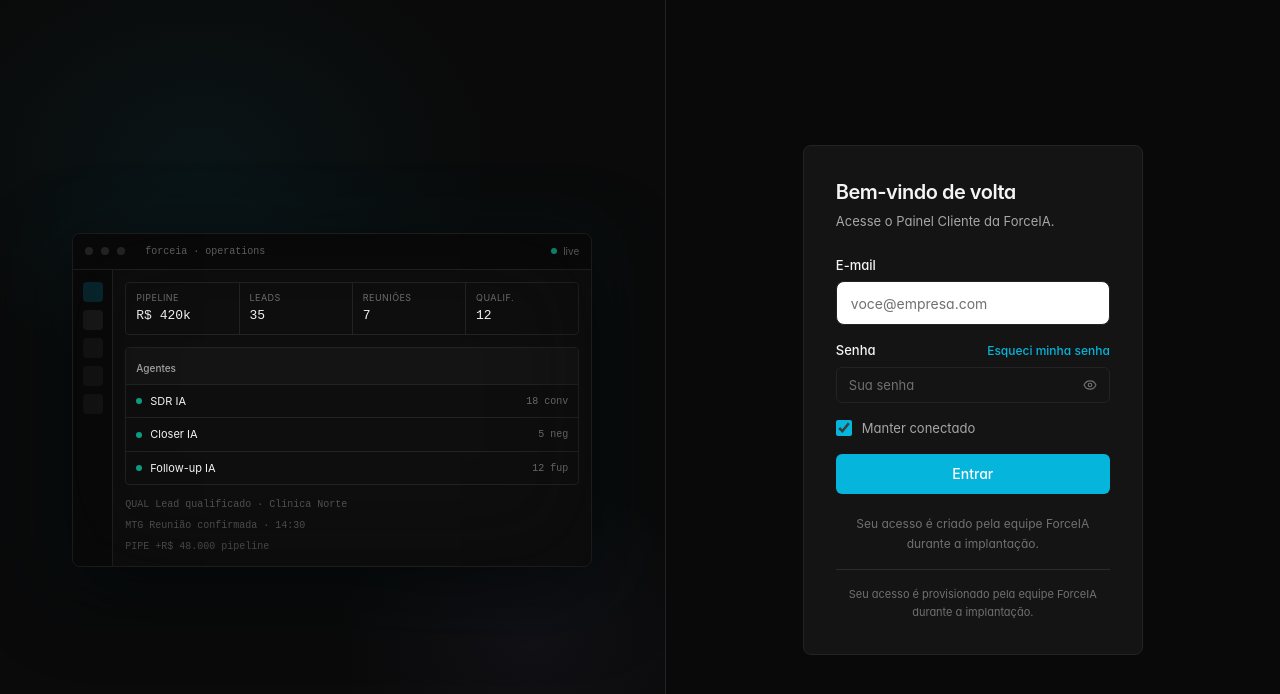
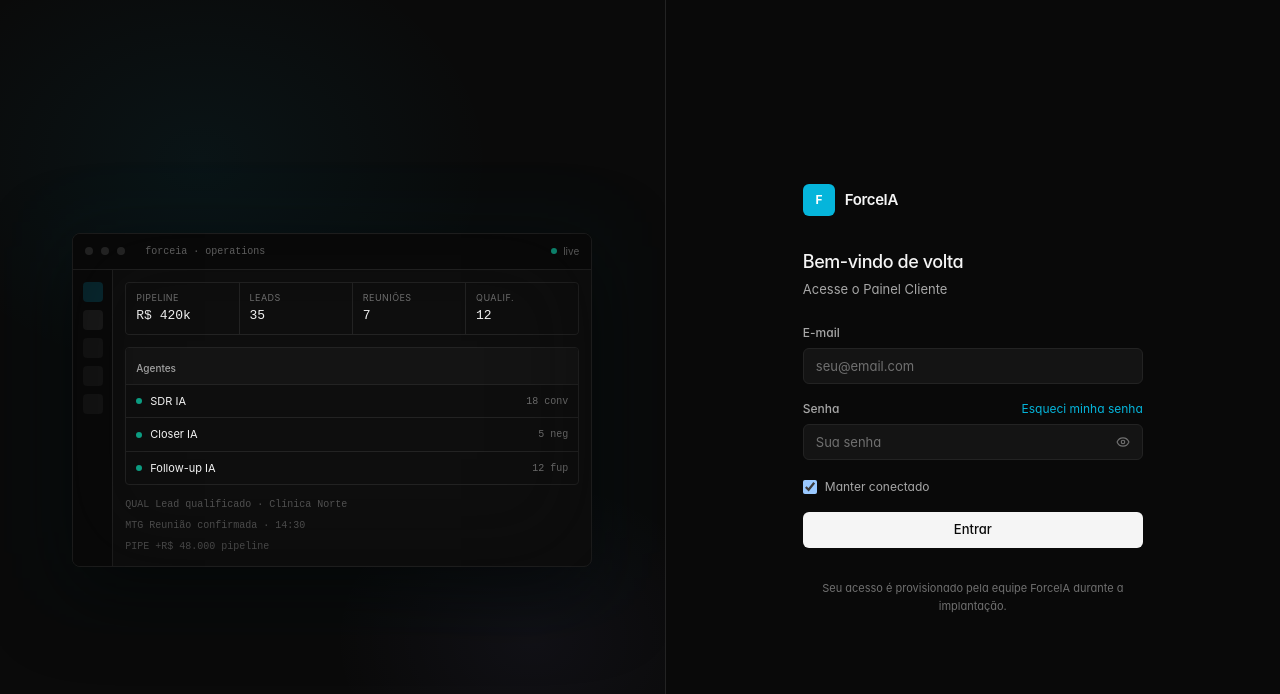
Before and after one commit to jvrm831720/forceia, a Next.js app in the folder dashboard/: page /login in a window 1280 px wide. Shown: the top 694 px of the page. Built offline with nearby package versions, Linux system fonts and the light colour scheme.

Commit message:
feat(auth): minimal enterprise login form — neutral CTA, refined fields

```diff
--- a/dashboard/components/auth/login-form.tsx
+++ b/dashboard/components/auth/login-form.tsx
@@ -4,7 +4,6 @@
 import { useRouter } from "next/navigation";
 import Link from "next/link";
 import { Loader2 } from "lucide-react";
-import { Button } from "@/components/ui/button";
 import { login } from "@/lib/auth/login";
 import type { AuthError } from "@/types/auth";
 import { AuthAlert } from "./auth-alert";
@@ -12,8 +11,8 @@
 import { PasswordInput } from "./password-input";
 import { cn } from "@/lib/utils";
 
-const inputClass =
-  "h-11 w-full rounded-xl border border-border bg-white px-3.5 text-sm text-ink placeholder:text-ink-soft shadow-card transition focus:border-brand focus:outline-none focus:shadow-focus disabled:cursor-not-allowed disabled:opacity-60";
+const fieldClass =
+  "h-9 w-full rounded-md border border-border bg-surface px-3 text-[13px] text-ink placeholder:text-ink-soft transition-ui focus:border-brand focus:outline-none focus:shadow-focus disabled:cursor-not-allowed disabled:opacity-50";
 
 export function LoginForm() {
   const router = useRouter();
@@ -79,25 +78,32 @@
   };
 
   return (
-    <div className="rounded-2xl border border-border bg-surface-card p-6 shadow-card sm:p-8">
+    <div>
+      <div className="mb-8 flex items-center gap-2.5">
+        <div className="flex h-8 w-8 items-center justify-center rounded-md bg-brand text-white">
+          <span className="text-xs font-bold tracking-tight">F</span>
+        </div>
+        <span className="text-[15px] font-semibold tracking-tight text-ink">
+          ForceIA
+        </span>
+      </div>
+
       <div className="mb-6">
-        <h1 className="font-display text-xl font-semibold tracking-tight text-ink">
+        <h1 className="text-lg font-medium tracking-tight text-ink">
           Bem-vindo de volta
         </h1>
-        <p className="mt-1.5 text-[13px] text-ink-muted">
-          Acesse o Painel Cliente da ForceIA.
+        <p className="mt-1 text-[13px] text-ink-muted">
+          Acesse o Painel Cliente
         </p>
       </div>
 
       <form onSubmit={handleSubmit} noValidate className="space-y-4">
-        {error && (
-          <AuthAlert variant="error">{error.message}</AuthAlert>
-        )}
+        {error && <AuthAlert variant="error">{error.message}</AuthAlert>}
 
         <div>
           <label
             htmlFor="email"
-            className="mb-1.5 block text-[13px] font-medium text-ink"
+            className="mb-1.5 block text-[12px] font-medium text-ink-muted"
           >
             E-mail
           </label>
@@ -105,7 +111,6 @@
             id="email"
             name="email"
             type="email"
-            inputMode="email"
             autoComplete="email"
             value={email}
             onChange={(e) => {
@@ -113,38 +118,34 @@
               if (fieldErrors.email)
                 setFieldErrors((f) => ({ ...f, email: undefined }));
             }}
-            placeholder="voce@empresa.com"
+            placeholder="seu@email.com"
             disabled={loading}
             aria-invalid={!!fieldErrors.email}
             aria-describedby={fieldErrors.email ? "email-error" : undefined}
             className={cn(
-              inputClass,
+              fieldClass,
               fieldErrors.email &&
-                "border-alert focus:border-alert focus:shadow-[0_0_0_3px_rgba(221,101,57,0.2)]"
+                "border-warning focus:border-warning focus:shadow-[0_0_0_2px_rgba(221,101,57,0.25)]",
             )}
           />
           {fieldErrors.email && (
-            <p
-              id="email-error"
-              className="mt-1.5 text-[12px] text-alert"
-              role="alert"
-            >
+            <p id="email-error" className="mt-1.5 text-[12px] text-warning">
               {fieldErrors.email}
             </p>
           )}
         </div>
 
         <div>
-          <div className="mb-1.5 flex items-center justify-between gap-2">
+          <div className="mb-1.5 flex items-center justify-between">
             <label
               htmlFor="password"
-              className="block text-[13px] font-medium text-ink"
+              className="block text-[12px] font-medium text-ink-muted"
             >
               Senha
             </label>
             <Link
               href="/esqueci-minha-senha"
-              className="text-[12px] font-medium text-brand transition hover:underline"
+              className="text-[12px] text-brand transition-ui hover:opacity-80"
             >
               Esqueci minha senha
             </Link>
@@ -165,50 +166,45 @@
             }
           />
           {fieldErrors.password && (
-            <p
-              id="password-error"
-              className="mt-1.5 text-[12px] text-alert"
-              role="alert"
-            >
+            <p id="password-error" className="mt-1.5 text-[12px] text-warning">
               {fieldErrors.password}
             </p>
           )}
         </div>
 
-        <label className="flex cursor-pointer items-center gap-2.5 select-none">
+        <label className="flex items-center gap-2 pt-0.5">
           <input
             type="checkbox"
             checked={remember}
             onChange={(e) => setRemember(e.target.checked)}
             disabled={loading}
-            className="h-4 w-4 rounded border-border text-brand accent-brand focus:ring-brand focus:ring-offset-0"
+            className="h-3.5 w-3.5 rounded border-border bg-surface text-brand focus:ring-0 focus:ring-offset-0"
           />
-          <span className="text-[13px] text-ink-muted">Manter conectado</span>
+          <span className="text-[12px] text-ink-muted">Manter conectado</span>
         </label>
 
-        <Button
+        <button
           type="submit"
-          variant="primary"
-          size="lg"
           disabled={loading}
-          className="w-full"
+          className={cn(
+            "mt-2 flex h-9 w-full items-center justify-center gap-2 rounded-md text-[13px] font-medium transition-ui",
+            "bg-ink text-background hover:opacity-90",
+            "disabled:cursor-not-allowed disabled:opacity-50",
+            "focus-visible:outline-none focus-visible:shadow-focus",
+          )}
         >
           {loading ? (
             <>
-              <Loader2 className="h-4 w-4 animate-spin" aria-hidden />
+              <Loader2 className="h-3.5 w-3.5 animate-spin" aria-hidden />
               Entrando…
             </>
           ) : (
             "Entrar"
           )}
-        </Button>
+        </button>
       </form>
 
-      <p className="mt-5 text-center text-[12px] leading-relaxed text-ink-soft">
-        Seu acesso é criado pela equipe ForceIA durante a implantação.
-      </p>
-
-      <div className="mt-4 border-t border-border-soft pt-4">
+      <div className="mt-8">
         <AuthFooter />
       </div>
     </div>
```
